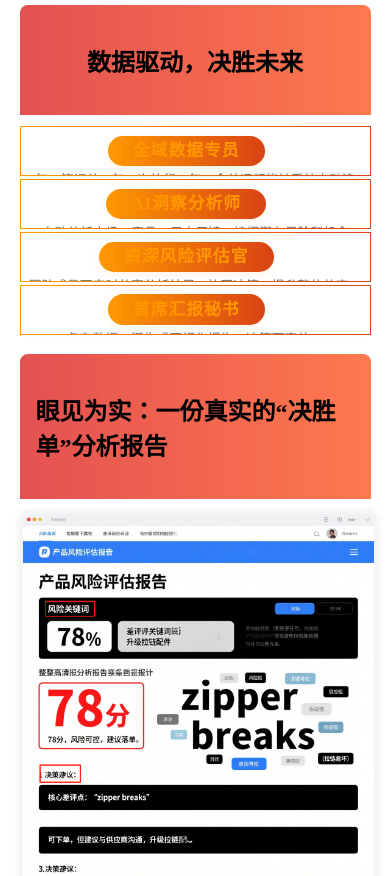
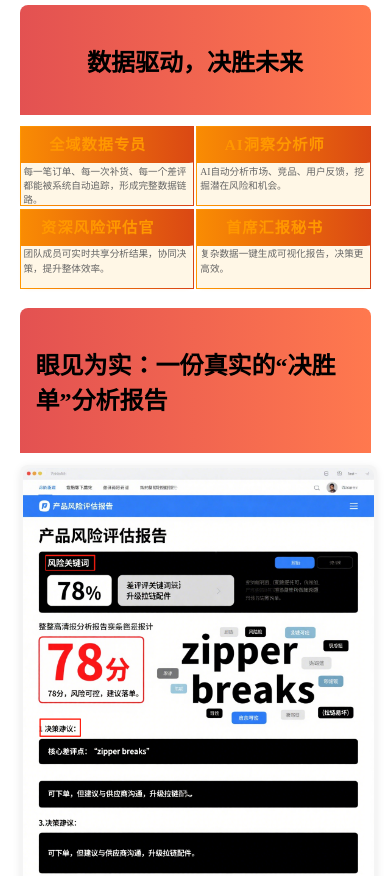
Before and after one commit to limou-666/vue2-app, a Vue app in the folder vue2-app/: page / in a window 390 px wide. Shown: the part 1660-2536 px from the top of the page. Built offline with nearby package versions, Linux system fonts and the light colour scheme.

Commit message:
4模块移动端bug修改

```diff
--- a/vue2-app/src/components/FeatureBlockArea3.vue
+++ b/vue2-app/src/components/FeatureBlockArea3.vue
@@ -35,49 +35,56 @@ export default {
   gap: 1.2rem;
 }
 .feature-block[data-columns='4'] .section-block-grid .card {
+  height: 160px;
   background: #fff;
   border-radius: 8px;
   box-shadow: 0 1px 3px rgba(255,152,0,0.06);
   border-width: 1px;
   border-style: solid;
   border-image: linear-gradient(90deg, #ff9800 0%, #d84315 100%) 1;
+  margin: 0;
+  padding: 0.01em 0.05em;
   display: flex;
   align-items: center;
   justify-content: center;
-  height: 160px;
-  margin: 0;
-  padding: 0.01em 0.05em;
 }
 .feature-block[data-columns='4'] .section-block-grid .card-inner {
   display: flex;
   flex-direction: column;
+  height: 100%;
+  width: 100%;
+}
+.feature-block[data-columns='4'] .section-block-grid .card-label {
+  flex: 0 0 40%;
+  display: flex;
   align-items: center;
   justify-content: center;
   width: 100%;
-  height: 100%;
-  padding: 0 0.01em;
-}
-.feature-block[data-columns='4'] .section-block-grid .card-label {
-  font-size: 1.35rem;
+  text-align: center;
+  font-size: 1.2rem;
   font-weight: bold;
   color: #ff9800;
-  text-align: center;
-  margin-bottom: 0.5em;
-  margin-top: 1.2em;
-  line-height: 1.2;
 }
 .feature-block[data-columns='4'] .section-block-grid .card-text {
+  flex: 0 0 60%;
+  display: flex;
+  align-items: center;
+  justify-content: center;
+  width: 100%;
+  text-align: left;
   font-size: 0.95rem;
   color: #666;
-  text-align: center;
   line-height: 1.5;
+  word-break: break-all;
+  background: #fff7e6;
+  border-radius: 8px;
+  padding-left: 1.2em;
+  padding-right: 0.5em;
+  padding-top: 0.3em;
+  padding-bottom: 0.3em;
   margin: 0 0.2em;
-  word-break: break-all;
+  box-sizing: border-box;
   white-space: pre-line;
-  box-sizing: border-box;
-  width: 90%;
-  margin-left: auto;
-  margin-right: auto;
 }
 @media (max-width: 900px) {
   .feature-block[data-columns='4'] .section-block-grid {
@@ -86,44 +93,24 @@ export default {
     gap: 0.18rem !important;
   }
 }
+
+/* 强制覆盖移动端字体缩小 */
 @media (max-width: 600px) {
-  .feature-block[data-columns='4'] .section-block-grid {
-    grid-template-columns: 1fr !important;
-    grid-template-rows: repeat(4, 1fr) !important;
-    gap: 0.18rem !important;
-  }
   .feature-block[data-columns='4'] .section-block-grid .card {
-    height: 50px !important;
-    border-radius: 8px !important;
-    box-shadow: 0 1px 3px rgba(255,152,0,0.06) !important;
-    padding: 0.01em 0.05em !important;
-    border-width: 1px !important;
-    border-style: solid !important;
-    border-image: linear-gradient(90deg, #ff9800 0%, #d84315 100%) 1 !important;
-    margin: 0 !important;
-    display: flex !important;
-    align-items: center !important;
-    justify-content: center !important;
-  }
-  .feature-block[data-columns='4'] .section-block-grid .card-inner {
-    font-size: 0.95rem !important;
-    padding: 0 0.01em !important;
-    display: flex !important;
-    flex-direction: column !important;
-    align-items: center !important;
-    justify-content: center !important;
-    width: 100% !important;
-    height: 100% !important;
+    height: 80px !important;
+    min-height: 0 !important;
+    padding: 0 !important;
   }
   .feature-block[data-columns='4'] .section-block-grid .card-label {
-    font-size: 1.05rem !important;
-    margin-bottom: 0.3em !important;
-    margin-top: 0.5em !important;
+    font-size: 0.95rem !important;
   }
   .feature-block[data-columns='4'] .section-block-grid .card-text {
-    font-size: 0.8rem !important;
+    font-size: 0.6rem !important;
+    padding: 0.15em 0.3em !important;
     margin: 0 0.1em !important;
-    width: 98% !important;
+    align-items: flex-start !important;
+    text-align: left !important;
+    white-space: pre-line !important;
   }
 }
 </style>
```
